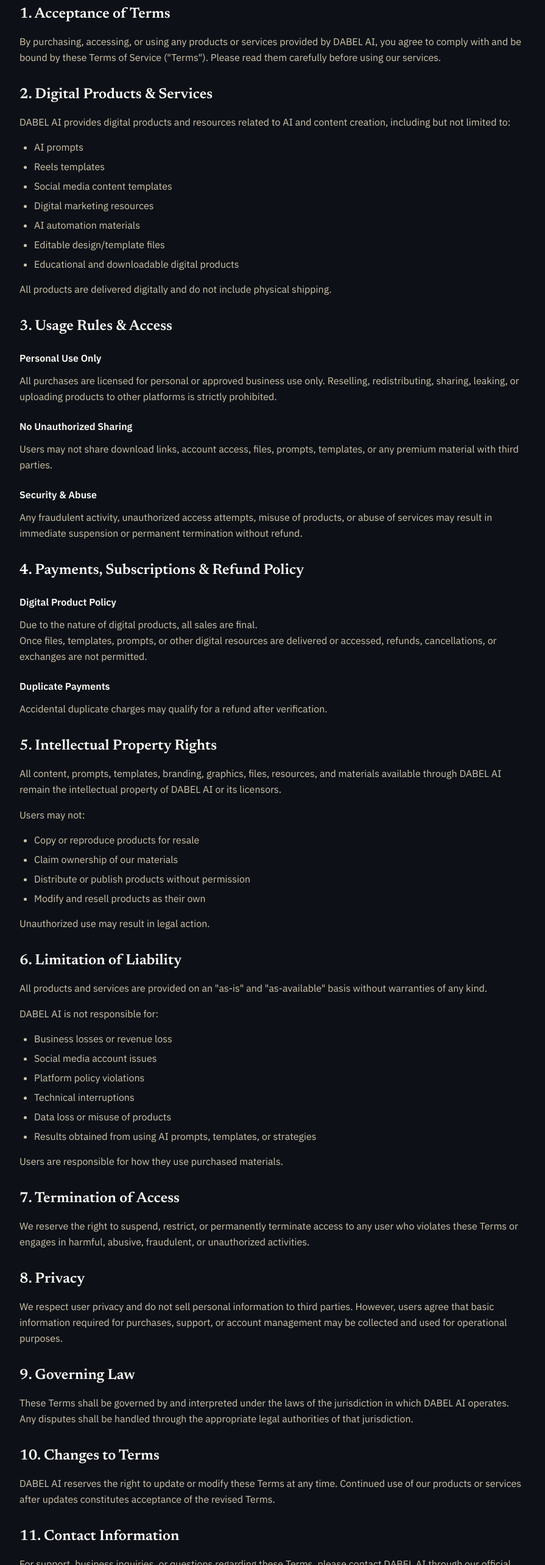
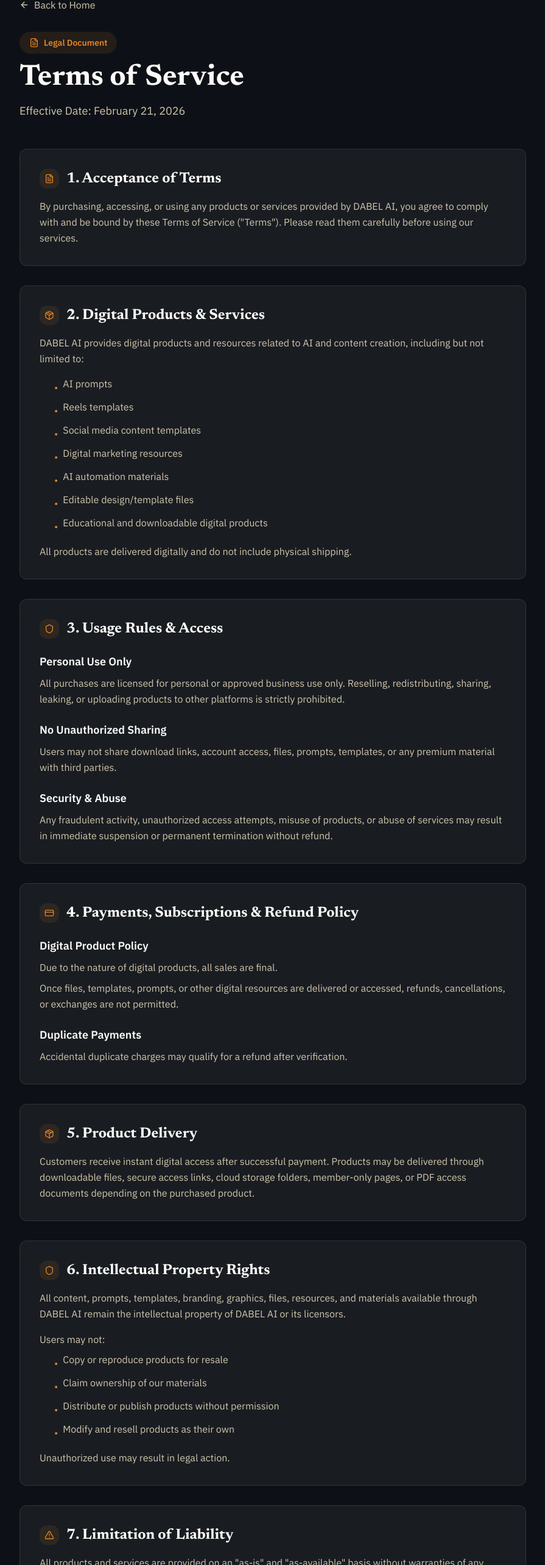
Before and after one commit to Usamaqur12/sg-800e0f93-fb1b-4fa9-9ce5-03e6289fd30c-1778894677, a Next.js app: page /terms-of-service in a window 1280 px wide. Shown: the part 209-2775 px from the top of the page at 61% size, without its empty margins (192-1087 px from the left). Built offline with nearby package versions, Linux system fonts and the light colour scheme.

Commit message:
docs(legal): update terms of service page content

```diff
--- a/src/pages/terms-of-service.tsx
+++ b/src/pages/terms-of-service.tsx
@@ -1,17 +1,20 @@
 import { SEO } from "@/components/SEO";
+import { Header } from "@/components/Header";
 import Link from "next/link";
-import { ArrowLeft } from "lucide-react";
+import { ArrowLeft, FileText, Shield, CreditCard, Package, AlertTriangle, Scale, Mail } from "lucide-react";
 
 export default function TermsOfService() {
   return (
     <>
       <SEO
-        title="Terms of Service - dabel ai"
-        description="Read our terms of service and usage policies."
+        title="Terms of Service - DABEL AI"
+        description="Terms of Service for DABEL AI digital products and services"
       />
+      <Header />
 
-      <div className="min-h-screen bg-background">
-        <div className="container py-12 max-w-4xl">
+      <div className="min-h-screen bg-background pt-24 pb-16">
+        <div className="container max-w-4xl">
+          {/* Back Link */}
           <Link
             href="/"
             className="inline-flex items-center gap-2 text-muted-foreground hover:text-accent transition-colors mb-8"
@@ -20,17 +23,29 @@
             Back to Home
           </Link>
 
-          <div className="prose prose-slate max-w-none">
-            <h1 className="font-serif text-4xl font-bold text-foreground mb-4">
+          {/* Header */}
+          <div className="mb-12">
+            <div className="inline-flex items-center gap-2 bg-accent/10 text-accent px-4 py-2 rounded-full text-sm font-semibold mb-4">
+              <FileText className="w-4 h-4" />
+              Legal Document
+            </div>
+            <h1 className="font-serif text-4xl md:text-5xl font-bold text-foreground mb-4">
               Terms of Service
             </h1>
+            <p className="text-muted-foreground text-lg">
+              Effective Date: February 21, 2026
+            </p>
+          </div>
 
-            <p className="text-muted-foreground mb-8">
-              <strong>Effective Date:</strong> February 21, 2026
-            </p>
-
-            <section className="mb-8">
-              <h2 className="font-serif text-2xl font-semibold text-foreground mb-4">
+          {/* Content */}
+          <div className="prose prose-invert max-w-none">
+            <div className="space-y-8">
+              {/* Section 1 */}
+              <section className="glass-effect rounded-xl p-8 border border-border/50">
+                <h2 className="font-serif text-2xl font-bold text-foreground mb-4 flex items-center gap-3">
+                  <div className="w-8 h-8 rounded-lg bg-accent/10 flex items-center justify-center">
+                    <FileText className="w-4 h-4 text-accent" />
+                  </div>
                   1. Acceptance of Terms
                 </h2>
                 <p className="text-muted-foreground leading-relaxed">
@@ -38,158 +53,279 @@
                 </p>
               </section>
 
-            <section className="mb-8">
-              <h2 className="font-serif text-2xl font-semibold text-foreground mb-4">
+              {/* Section 2 */}
+              <section className="glass-effect rounded-xl p-8 border border-border/50">
+                <h2 className="font-serif text-2xl font-bold text-foreground mb-4 flex items-center gap-3">
+                  <div className="w-8 h-8 rounded-lg bg-accent/10 flex items-center justify-center">
+                    <Package className="w-4 h-4 text-accent" />
+                  </div>
                   2. Digital Products & Services
                 </h2>
                 <p className="text-muted-foreground leading-relaxed mb-4">
                   DABEL AI provides digital products and resources related to AI and content creation, including but not limited to:
                 </p>
-              <ul className="list-disc pl-6 text-muted-foreground space-y-2">
-                <li>AI prompts</li>
-                <li>Reels templates</li>
-                <li>Social media content templates</li>
-                <li>Digital marketing resources</li>
-                <li>AI automation materials</li>
-                <li>Editable design/template files</li>
-                <li>Educational and downloadable digital products</li>
+                <ul className="space-y-2 text-muted-foreground ml-6">
+                  <li className="flex items-start gap-2">
+                    <span className="text-accent mt-1.5">•</span>
+                    <span>AI prompts</span>
+                  </li>
+                  <li className="flex items-start gap-2">
+                    <span className="text-accent mt-1.5">•</span>
+                    <span>Reels templates</span>
+                  </li>
+                  <li className="flex items-start gap-2">
+                    <span className="text-accent mt-1.5">•</span>
+                    <span>Social media content templates</span>
+                  </li>
+                  <li className="flex items-start gap-2">
+                    <span className="text-accent mt-1.5">•</span>
+                    <span>Digital marketing resources</span>
+                  </li>
+                  <li className="flex items-start gap-2">
+                    <span className="text-accent mt-1.5">•</span>
+                    <span>AI automation materials</span>
+                  </li>
+                  <li className="flex items-start gap-2">
+                    <span className="text-accent mt-1.5">•</span>
+                    <span>Editable design/template files</span>
+                  </li>
+                  <li className="flex items-start gap-2">
+                    <span className="text-accent mt-1.5">•</span>
+                    <span>Educational and downloadable digital products</span>
+                  </li>
                 </ul>
                 <p className="text-muted-foreground leading-relaxed mt-4">
                   All products are delivered digitally and do not include physical shipping.
                 </p>
               </section>
 
-            <section className="mb-8">
-              <h2 className="font-serif text-2xl font-semibold text-foreground mb-4">
+              {/* Section 3 */}
+              <section className="glass-effect rounded-xl p-8 border border-border/50">
+                <h2 className="font-serif text-2xl font-bold text-foreground mb-4 flex items-center gap-3">
+                  <div className="w-8 h-8 rounded-lg bg-accent/10 flex items-center justify-center">
+                    <Shield className="w-4 h-4 text-accent" />
+                  </div>
                   3. Usage Rules & Access
                 </h2>
 
-              <h3 className="font-semibold text-foreground mb-3 mt-6">Personal Use Only</h3>
+                <h3 className="text-lg font-semibold text-foreground mb-2 mt-6">Personal Use Only</h3>
                 <p className="text-muted-foreground leading-relaxed">
                   All purchases are licensed for personal or approved business use only. Reselling, redistributing, sharing, leaking, or uploading products to other platforms is strictly prohibited.
                 </p>
 
-              <h3 className="font-semibold text-foreground mb-3 mt-6">No Unauthorized Sharing</h3>
+                <h3 className="text-lg font-semibold text-foreground mb-2 mt-6">No Unauthorized Sharing</h3>
                 <p className="text-muted-foreground leading-relaxed">
                   Users may not share download links, account access, files, prompts, templates, or any premium material with third parties.
                 </p>
 
-              <h3 className="font-semibold text-foreground mb-3 mt-6">Security & Abuse</h3>
+                <h3 className="text-lg font-semibold text-foreground mb-2 mt-6">Security & Abuse</h3>
                 <p className="text-muted-foreground leading-relaxed">
                   Any fraudulent activity, unauthorized access attempts, misuse of products, or abuse of services may result in immediate suspension or permanent termination without refund.
                 </p>
               </section>
 
-            <section className="mb-8">
-              <h2 className="font-serif text-2xl font-semibold text-foreground mb-4">
+              {/* Section 4 */}
+              <section className="glass-effect rounded-xl p-8 border border-border/50">
+                <h2 className="font-serif text-2xl font-bold text-foreground mb-4 flex items-center gap-3">
+                  <div className="w-8 h-8 rounded-lg bg-accent/10 flex items-center justify-center">
+                    <CreditCard className="w-4 h-4 text-accent" />
+                  </div>
                   4. Payments, Subscriptions & Refund Policy
                 </h2>
 
-              <h3 className="font-semibold text-foreground mb-3 mt-6">Digital Product Policy</h3>
+                <h3 className="text-lg font-semibold text-foreground mb-2 mt-6">Digital Product Policy</h3>
                 <p className="text-muted-foreground leading-relaxed">
                   Due to the nature of digital products, all sales are final.
                 </p>
-              <p className="text-muted-foreground leading-relaxed">
+                <p className="text-muted-foreground leading-relaxed mt-2">
                   Once files, templates, prompts, or other digital resources are delivered or accessed, refunds, cancellations, or exchanges are not permitted.
                 </p>
 
-              <h3 className="font-semibold text-foreground mb-3 mt-6">Duplicate Payments</h3>
+                <h3 className="text-lg font-semibold text-foreground mb-2 mt-6">Duplicate Payments</h3>
                 <p className="text-muted-foreground leading-relaxed">
                   Accidental duplicate charges may qualify for a refund after verification.
                 </p>
               </section>
 
-            <section className="mb-8">
-              <h2 className="font-serif text-2xl font-semibold text-foreground mb-4">
-                5. Intellectual Property Rights
+              {/* Section 5 */}
+              <section className="glass-effect rounded-xl p-8 border border-border/50">
+                <h2 className="font-serif text-2xl font-bold text-foreground mb-4 flex items-center gap-3">
+                  <div className="w-8 h-8 rounded-lg bg-accent/10 flex items-center justify-center">
+                    <Package className="w-4 h-4 text-accent" />
+                  </div>
+                  5. Product Delivery
+                </h2>
+                <p className="text-muted-foreground leading-relaxed">
+                  Customers receive instant digital access after successful payment. Products may be delivered through downloadable files, secure access links, cloud storage folders, member-only pages, or PDF access documents depending on the purchased product.
+                </p>
+              </section>
+
+              {/* Section 6 */}
+              <section className="glass-effect rounded-xl p-8 border border-border/50">
+                <h2 className="font-serif text-2xl font-bold text-foreground mb-4 flex items-center gap-3">
+                  <div className="w-8 h-8 rounded-lg bg-accent/10 flex items-center justify-center">
+                    <Shield className="w-4 h-4 text-accent" />
+                  </div>
+                  6. Intellectual Property Rights
                 </h2>
                 <p className="text-muted-foreground leading-relaxed mb-4">
                   All content, prompts, templates, branding, graphics, files, resources, and materials available through DABEL AI remain the intellectual property of DABEL AI or its licensors.
                 </p>
-              <p className="text-muted-foreground leading-relaxed mb-4">
-                Users may not:
-              </p>
-              <ul className="list-disc pl-6 text-muted-foreground space-y-2">
-                <li>Copy or reproduce products for resale</li>
-                <li>Claim ownership of our materials</li>
-                <li>Distribute or publish products without permission</li>
-                <li>Modify and resell products as their own</li>
+                <p className="text-muted-foreground leading-relaxed mb-2">Users may not:</p>
+                <ul className="space-y-2 text-muted-foreground ml-6">
+                  <li className="flex items-start gap-2">
+                    <span className="text-accent mt-1.5">•</span>
+                    <span>Copy or reproduce products for resale</span>
+                  </li>
+                  <li className="flex items-start gap-2">
+                    <span className="text-accent mt-1.5">•</span>
+                    <span>Claim ownership of our materials</span>
+                  </li>
+                  <li className="flex items-start gap-2">
+                    <span className="text-accent mt-1.5">•</span>
+                    <span>Distribute or publish products without permission</span>
+                  </li>
+                  <li className="flex items-start gap-2">
+                    <span className="text-accent mt-1.5">•</span>
+                    <span>Modify and resell products as their own</span>
+                  </li>
                 </ul>
                 <p className="text-muted-foreground leading-relaxed mt-4">
                   Unauthorized use may result in legal action.
                 </p>
               </section>
 
-            <section className="mb-8">
-              <h2 className="font-serif text-2xl font-semibold text-foreground mb-4">
-                6. Limitation of Liability
+              {/* Section 7 */}
+              <section className="glass-effect rounded-xl p-8 border border-border/50">
+                <h2 className="font-serif text-2xl font-bold text-foreground mb-4 flex items-center gap-3">
+                  <div className="w-8 h-8 rounded-lg bg-accent/10 flex items-center justify-center">
+                    <AlertTriangle className="w-4 h-4 text-accent" />
+                  </div>
+                  7. Limitation of Liability
                 </h2>
                 <p className="text-muted-foreground leading-relaxed mb-4">
                   All products and services are provided on an "as-is" and "as-available" basis without warranties of any kind.
                 </p>
-              <p className="text-muted-foreground leading-relaxed mb-4">
-                DABEL AI is not responsible for:
-              </p>
-              <ul className="list-disc pl-6 text-muted-foreground space-y-2">
-                <li>Business losses or revenue loss</li>
-                <li>Social media account issues</li>
-                <li>Platform policy violations</li>
-                <li>Technical interruptions</li>
-                <li>Data loss or misuse of products</li>
-                <li>Results obtained from using AI prompts, templates, or strategies</li>
+                <p className="text-muted-foreground leading-relaxed mb-2">DABEL AI is not responsible for:</p>
+                <ul className="space-y-2 text-muted-foreground ml-6">
+                  <li className="flex items-start gap-2">
+                    <span className="text-accent mt-1.5">•</span>
+                    <span>Business losses or revenue loss</span>
+                  </li>
+                  <li className="flex items-start gap-2">
+                    <span className="text-accent mt-1.5">•</span>
+                    <span>Social media account issues</span>
+                  </li>
+                  <li className="flex items-start gap-2">
+                    <span className="text-accent mt-1.5">•</span>
+                    <span>Platform policy violations</span>
+                  </li>
+                  <li className="flex items-start gap-2">
+                    <span className="text-accent mt-1.5">•</span>
+                    <span>Technical interruptions</span>
+                  </li>
+                  <li className="flex items-start gap-2">
+                    <span className="text-accent mt-1.5">•</span>
+                    <span>Data loss or misuse of products</span>
+                  </li>
+                  <li className="flex items-start gap-2">
+                    <span className="text-accent mt-1.5">•</span>
+                    <span>Results obtained from using AI prompts, templates, or strategies</span>
+                  </li>
                 </ul>
                 <p className="text-muted-foreground leading-relaxed mt-4">
                   Users are responsible for how they use purchased materials.
                 </p>
               </section>
 
-            <section className="mb-8">
-              <h2 className="font-serif text-2xl font-semibold text-foreground mb-4">
-                7. Termination of Access
+              {/* Section 8 */}
+              <section className="glass-effect rounded-xl p-8 border border-border/50">
+                <h2 className="font-serif text-2xl font-bold text-foreground mb-4 flex items-center gap-3">
+                  <div className="w-8 h-8 rounded-lg bg-accent/10 flex items-center justify-center">
+                    <AlertTriangle className="w-4 h-4 text-accent" />
+                  </div>
+                  8. Termination of Access
                 </h2>
                 <p className="text-muted-foreground leading-relaxed">
                   We reserve the right to suspend, restrict, or permanently terminate access to any user who violates these Terms or engages in harmful, abusive, fraudulent, or unauthorized activities.
                 </p>
               </section>
 
-            <section className="mb-8">
-              <h2 className="font-serif text-2xl font-semibold text-foreground mb-4">
-                8. Privacy
+              {/* Section 9 */}
+              <section className="glass-effect rounded-xl p-8 border border-border/50">
+                <h2 className="font-serif text-2xl font-bold text-foreground mb-4 flex items-center gap-3">
+                  <div className="w-8 h-8 rounded-lg bg-accent/10 flex items-center justify-center">
+                    <Shield className="w-4 h-4 text-accent" />
+                  </div>
+                  9. Privacy
                 </h2>
                 <p className="text-muted-foreground leading-relaxed">
                   We respect user privacy and do not sell personal information to third parties. However, users agree that basic information required for purchases, support, or account management may be collected and used for operational purposes.
                 </p>
               </section>
 
-            <section className="mb-8">
-              <h2 className="font-serif text-2xl font-semibold text-foreground mb-4">
-                9. Governing Law
+              {/* Section 10 */}
+              <section className="glass-effect rounded-xl p-8 border border-border/50">
+                <h2 className="font-serif text-2xl font-bold text-foreground mb-4 flex items-center gap-3">
+                  <div className="w-8 h-8 rounded-lg bg-accent/10 flex items-center justify-center">
+                    <Scale className="w-4 h-4 text-accent" />
+                  </div>
+                  10. Governing Law
                 </h2>
                 <p className="text-muted-foreground leading-relaxed">
                   These Terms shall be governed by and interpreted under the laws of the jurisdiction in which DABEL AI operates. Any disputes shall be handled through the appropriate legal authorities of that jurisdiction.
                 </p>
               </section>
 
-            <section className="mb-8">
-              <h2 className="font-serif text-2xl font-semibold text-foreground mb-4">
-                10. Changes to Terms
+              {/* Section 11 */}
+              <section className="glass-effect rounded-xl p-8 border border-border/50">
+                <h2 className="font-serif text-2xl font-bold text-foreground mb-4 flex items-center gap-3">
+                  <div className="w-8 h-8 rounded-lg bg-accent/10 flex items-center justify-center">
+                    <FileText className="w-4 h-4 text-accent" />
+                  </div>
+                  11. Changes to Terms
                 </h2>
                 <p className="text-muted-foreground leading-relaxed">
                   DABEL AI reserves the right to update or modify these Terms at any time. Continued use of our products or services after updates constitutes acceptance of the revised Terms.
                 </p>
               </section>
 
-            <section className="mb-8">
-              <h2 className="font-serif text-2xl font-semibold text-foreground mb-4">
-                11. Contact Information
+              {/* Section 12 */}
+              <section className="glass-effect rounded-xl p-8 border border-border/50">
+                <h2 className="font-serif text-2xl font-bold text-foreground mb-4 flex items-center gap-3">
+                  <div className="w-8 h-8 rounded-lg bg-accent/10 flex items-center justify-center">
+                    <AlertTriangle className="w-4 h-4 text-accent" />
+                  </div>
+                  12. No Guarantees
+                </h2>
+                <p className="text-muted-foreground leading-relaxed">
+                  DABEL AI does not guarantee specific business, financial, social media, or marketing results from the use of its products or resources.
+                </p>
+              </section>
+
+              {/* Section 13 */}
+              <section className="glass-effect rounded-xl p-8 border border-border/50">
+                <h2 className="font-serif text-2xl font-bold text-foreground mb-4 flex items-center gap-3">
+                  <div className="w-8 h-8 rounded-lg bg-accent/10 flex items-center justify-center">
+                    <Mail className="w-4 h-4 text-accent" />
+                  </div>
+                  13. Contact Information
                 </h2>
                 <p className="text-muted-foreground leading-relaxed">
                   For support, business inquiries, or questions regarding these Terms, please contact DABEL AI through our official support channels at{" "}
-                <a href="mailto:support@dabel.ai" className="text-accent hover:underline">
-                  support@dabel.ai
+                  <a href="mailto:support@dabelai.com" className="text-accent hover:underline">
+                    support@dabelai.com
                   </a>
                 </p>
               </section>
+            </div>
+
+            {/* Footer Note */}
+            <div className="mt-12 p-6 rounded-xl bg-accent/5 border border-accent/20">
+              <p className="text-sm text-muted-foreground text-center">
+                By using DABEL AI products and services, you acknowledge that you have read, understood, and agree to be bound by these Terms of Service.
+              </p>
+            </div>
           </div>
         </div>
       </div>
```
Lines whose indentation alone changed are shown as unchanged.
